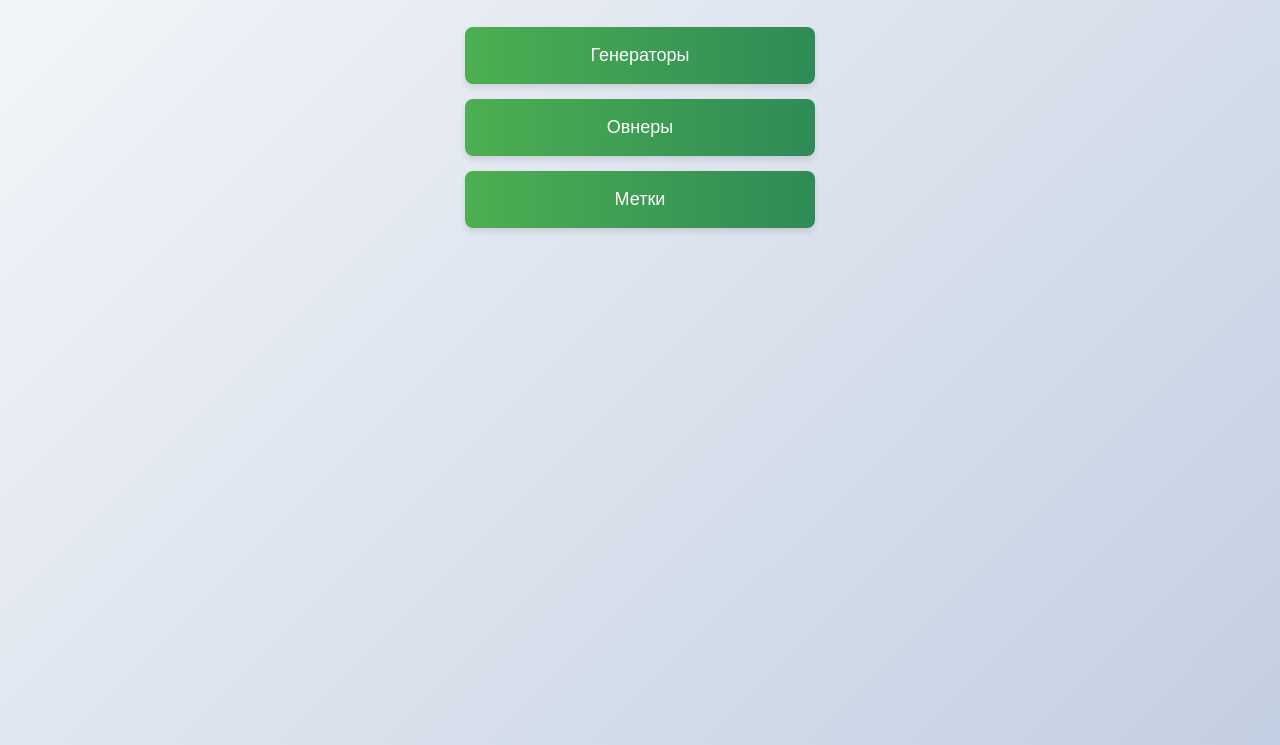
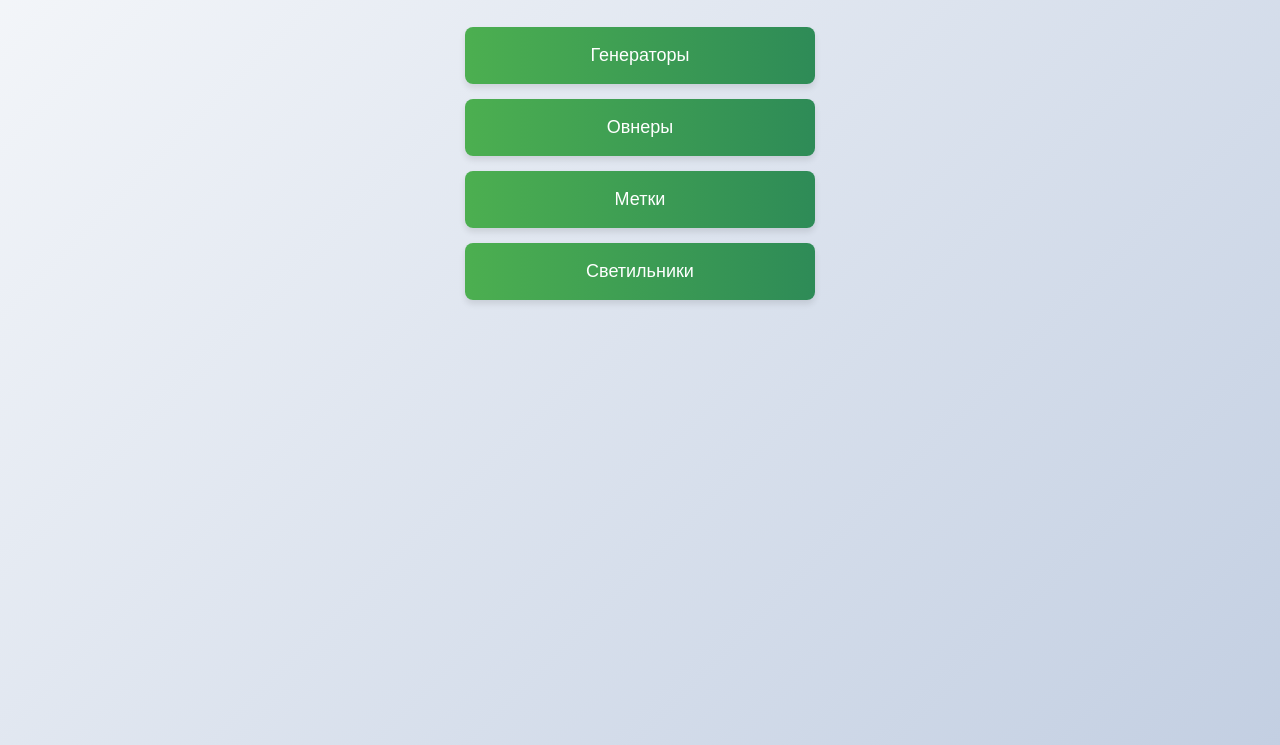
Before and after one commit to KiNo1703/menu, a plain HTML site: page index.html in a window 1280 px wide. Shown: the part 95-840 px from the top of the page. Drawn offline with Linux system fonts and the light colour scheme.

Commit message:
Update index.html

```diff
--- a/index.html
+++ b/index.html
@@ -77,7 +77,8 @@
         const sites = [
             { name: "Генераторы", url: "https://kino1703.github.io/hex-commands-generator/" },
             { name: "Овнеры", url: "https://kino1703.github.io/owner/" },
-            { name: "Метки", url: "https://kino1703.github.io/mark/" }
+            { name: "Метки", url: "https://kino1703.github.io/mark/" },
+            { name: "Светильники", url: "https://kino1703.github.io/lightSerialNumber/" }
         ];
 
         // Получаем контейнер для кнопок
```
